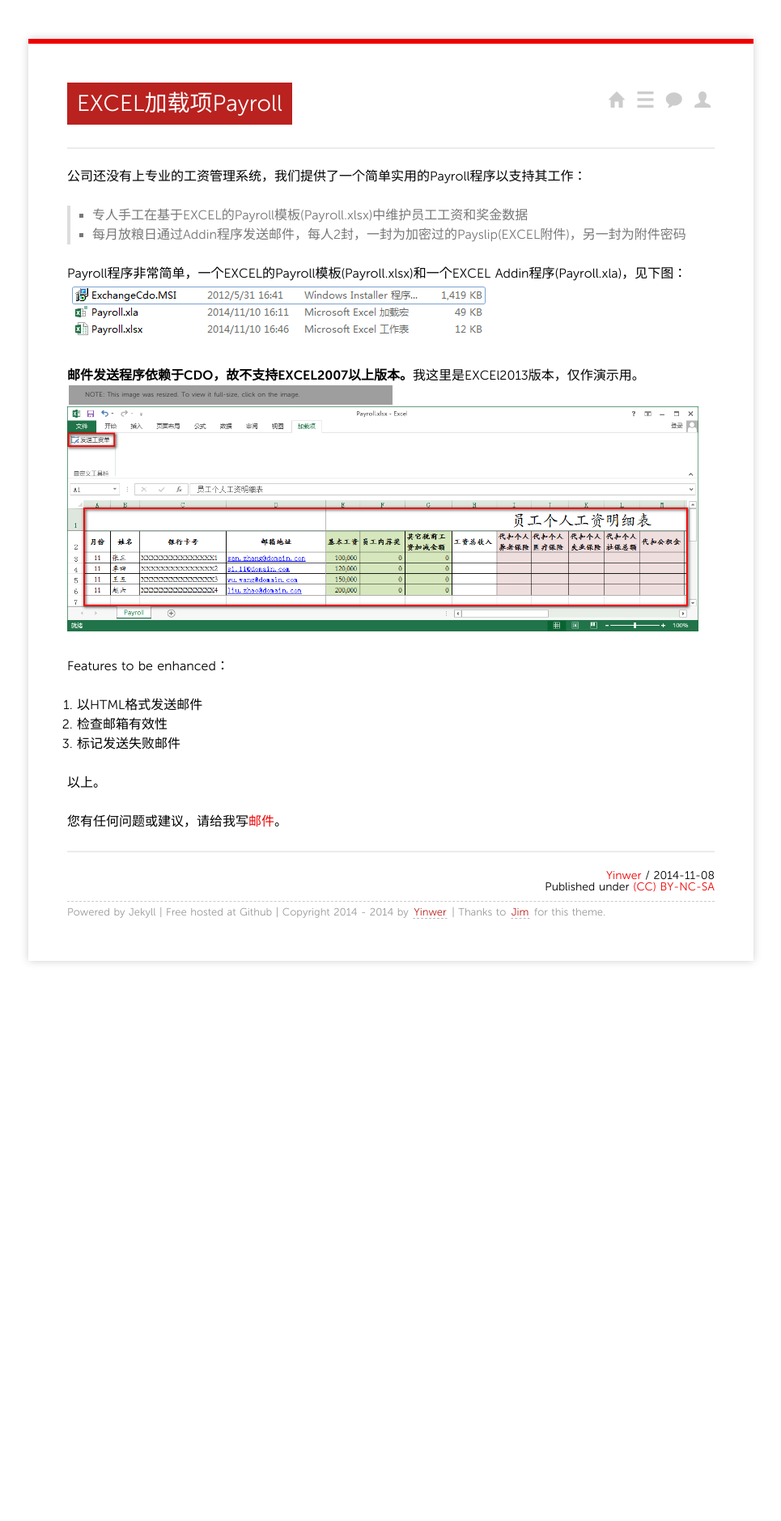
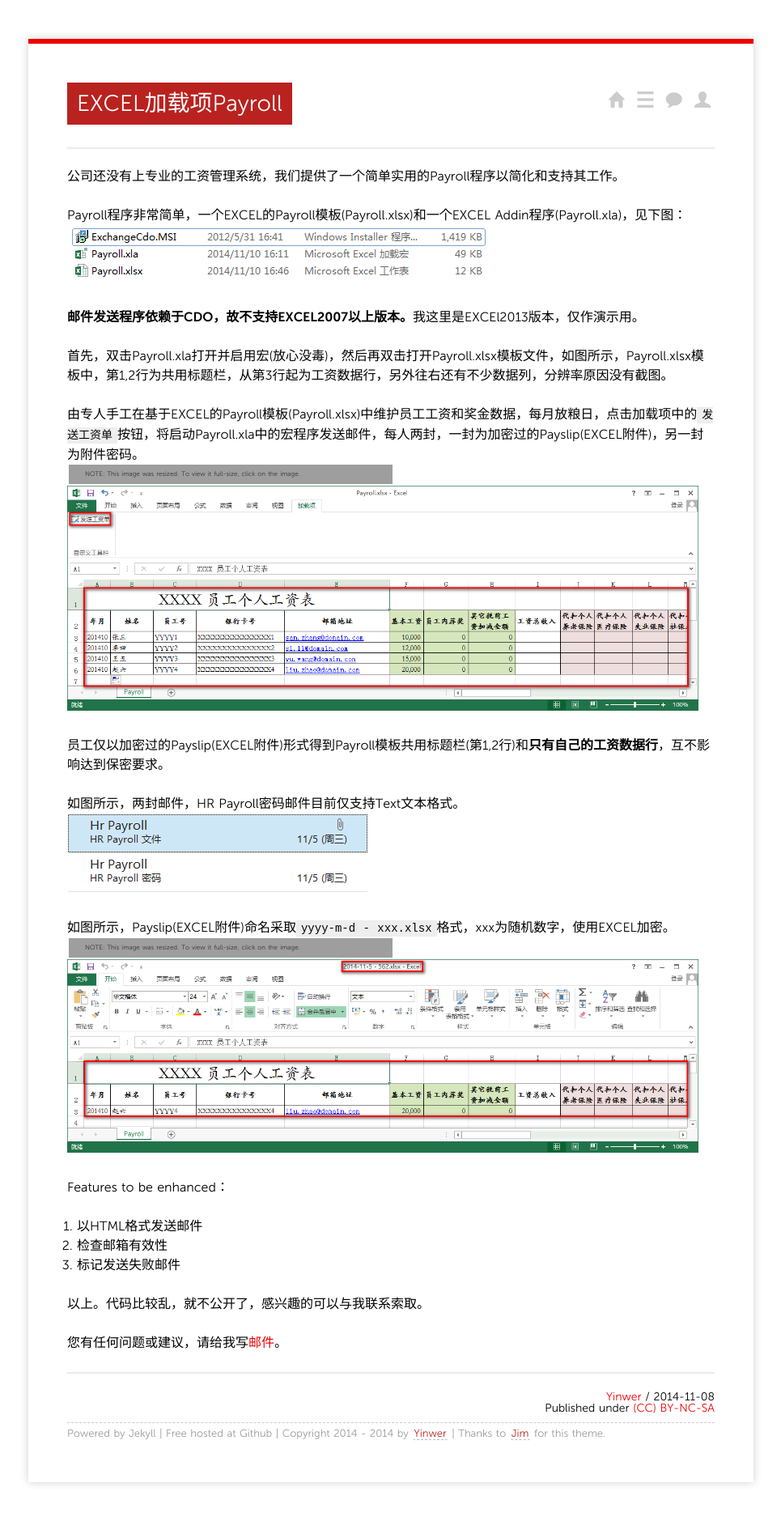
Before and after one commit to yinwer81/yinwer81.github.com, a Jekyll site: the page built from _posts/201411/2014-11-08-payroll-with-excel-addin.md, in a window 1280 px wide. Shown: the whole page at 81% size, without its empty margins (157-1122 px from the left). Built offline with Jekyll 4.4.1, drawn with Linux system fonts in a browser that asks for light colours; nearby versions of some CDN libraries; Markdown is read by kramdown in place of the engine named in the settings; comment, search, counter and statistics services are not loaded; before the commit the page ends 1235 px from its top, so only the background shows below that; grey boxes are pictures that could not be loaded.

Commit message:
add payroll-with-excel-addin

```diff
--- a/_posts/201411/2014-11-08-payroll-with-excel-addin.md
+++ b/_posts/201411/2014-11-08-payroll-with-excel-addin.md
@@ -4,25 +4,31 @@
 categories: programming
 ---
 
-公司还没有上专业的工资管理系统，我们提供了一个简单实用的Payroll程序以支持其工作：
->* 专人手工在基于EXCEL的Payroll模板(Payroll.xlsx)中维护员工工资和奖金数据
->* 每月放粮日通过Addin程序发送邮件，每人2封，一封为加密过的Payslip(EXCEL附件)，另一封为附件密码
+公司还没有上专业的工资管理系统，我们提供了一个简单实用的Payroll程序以简化和支持其工作。
 
 Payroll程序非常简单，一个EXCEL的Payroll模板(Payroll.xlsx)和一个EXCEL Addin程序(Payroll.xla)，见下图：
 ![示例](/images/PayrollList.png)
 
 **邮件发送程序依赖于CDO，故不支持EXCEL2007以上版本。**我这里是EXCEl2013版本，仅作演示用。
+
+首先，双击Payroll.xla打开并启用宏(放心没毒)，然后再双击打开Payroll.xlsx模板文件，如图所示，Payroll.xlsx模板中，第1,2行为共用标题栏，从第3行起为工资数据行，另外往右还有不少数据列，分辨率原因没有截图。
+
+由专人手工在基于EXCEL的Payroll模板(Payroll.xlsx)中维护员工工资和奖金数据，每月放粮日，点击加载项中的`发送工资单`按钮，将启动Payroll.xla中的宏程序发送邮件，每人两封，一封为加密过的Payslip(EXCEL附件)，另一封为附件密码。
 ![示例](/images/PayrollSheet.png)
 
+员工仅以加密过的Payslip(EXCEL附件)形式得到Payroll模板共用标题栏(第1,2行)和**只有自己的工资数据行**，互不影响达到保密要求。
 
+如图所示，两封邮件，HR Payroll密码邮件目前仅支持Text文本格式。
+![示例](/images/PayrollMail.png)
 
+如图所示，Payslip(EXCEL附件)命名采取`yyyy-m-d - xxx.xlsx`格式，xxx为随机数字，使用EXCEL加密。
+![示例](/images/PayrollAttachment.png)
 
-
-Features to be enhanced：
-1. 以HTML格式发送邮件
-2. 检查邮箱有效性
+Features to be enhanced：<br/>
+1. 以HTML格式发送邮件<br/>
+2. 检查邮箱有效性<br/>
 3. 标记发送失败邮件
 
-以上。
+以上。代码比较乱，就不公开了，感兴趣的可以与我联系索取。
 
 您有任何问题或建议，请给我写[邮件](mailto:yinwer81@gmail.com)。
```
Also changed, not shown: images/PayrollAttachment.png (added), images/PayrollMail.png (added), images/PayrollSheet.png.
